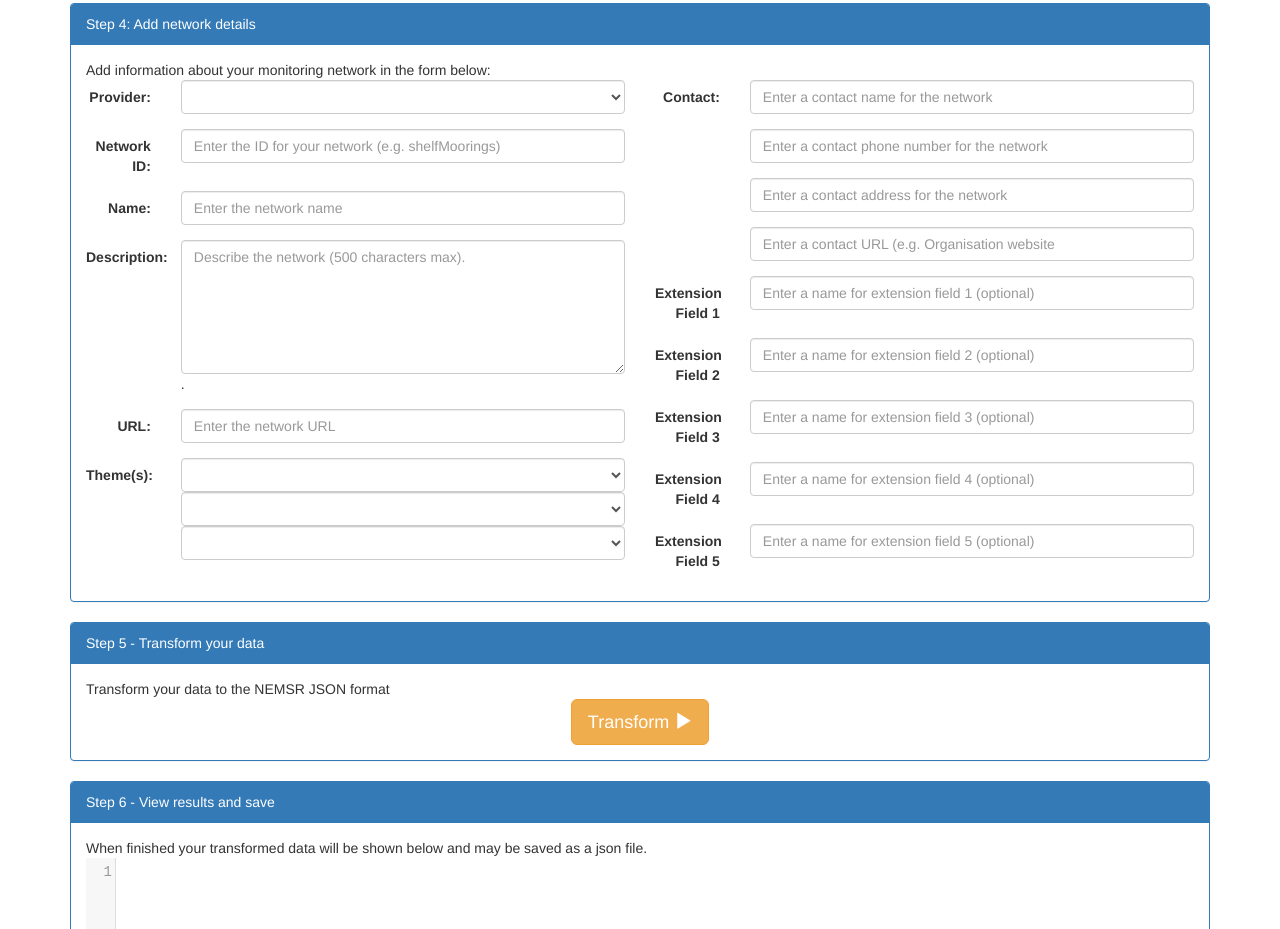
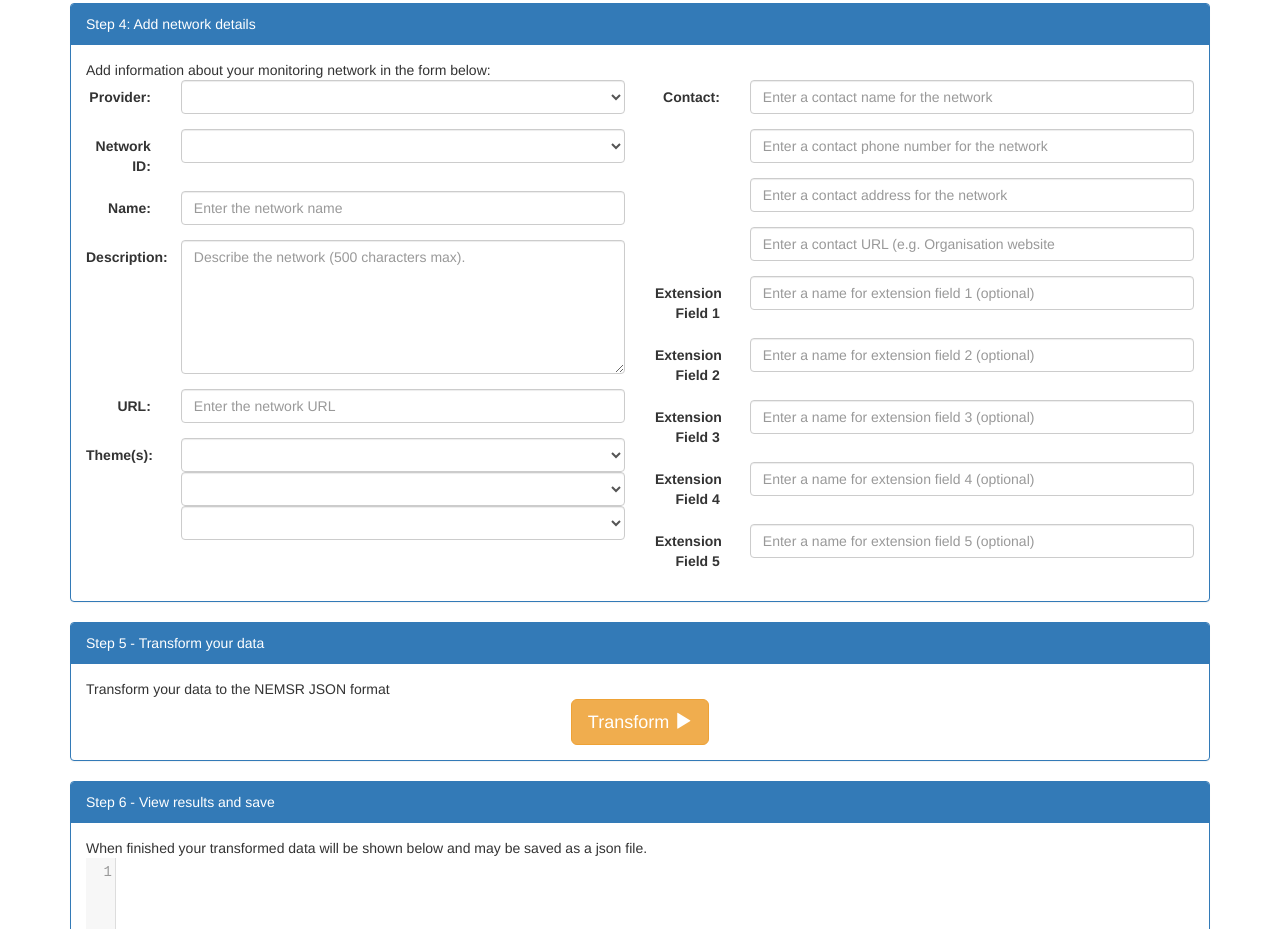
Before and after one commit to neii-tools/csv2geojson, a plain HTML site: page index.html in a window 1280 px wide. Shown: the part 844-1773 px from the top of the page. Drawn offline with nearby package versions, Linux system fonts and the light colour scheme.

Commit message:
Adding controlled list selection for network id

```diff
--- a/index.html
+++ b/index.html
@@ -121,7 +121,11 @@
 				  <div class="form-group">
 					<label class="control-label col-sm-2" for="network-id">Network ID:</label>
 					<div class="col-sm-10">
-				<input type="text" class="form-control" id="network-id" placeholder="Enter the ID for your network (e.g. shelfMoorings)" >
+						<select class="form-control" id="network-id">
+							<option value=""></option>
+							<option value="1">Dummy1</option>
+							<option value="2">Dummy2</option>
+						</select>
 					</div>
 				  </div>
 				  <div class="form-group">
@@ -134,8 +138,6 @@
 					<label class="control-label col-sm-2" for="network-description">Description:</label>
 					<div class="col-sm-10">
 					  <textarea rows="6" class="form-control" id="network-description" placeholder="Describe the network (500 characters max)."></textarea>
-.
-					  <!--<input type="text" style="height:190px" class="form-control" id="network-description" placeholder="Describe the network" >-->
 					</div>
 				  </div>
 				<div class="form-group">
--- a/js/nemsr.js
+++ b/js/nemsr.js
@@ -2,14 +2,15 @@
   //gets the vocab content and populates the approprate form controls.
   $.getJSON("vocabs.json",function(vocabsjson) {
   var providers = vocabsjson.dataProviders;
-  //console.log(providers);
   var themes = vocabsjson.themes;
-  //console.log(themes);
+  var networks = vocabsjson.networks;
+  //populate data provider list
   $('#data-provider').empty();
   $('#data-provider').append($('<option></option>').val("").html(""));
   $.each(providers, function(i, p) {
   $('#data-provider').append($('<option></option>').val(p).html(p));
- });
+	});
+  //populate themes (three boxes)
   $('#environmental-theme1').empty();
   $('#environmental-theme1').append($('<option></option>').val("").html(""));
   $('#environmental-theme2').empty();
@@ -20,6 +21,13 @@
   $('#environmental-theme1').append($('<option></option>').val(p).html(p));
   $('#environmental-theme2').append($('<option></option>').val(p).html(p));
   $('#environmental-theme3').append($('<option></option>').val(p).html(p));
+  });
+  //populate network ids
+
+  $('#network-id').empty();
+  $('#network-id').append($('<option></option>').val("").html(""));
+  $.each(networks, function(i, p) {
+  $('#network-id').append($('<option></option>').val(p[0]).html(p[1]));
  });
 });
 
--- a/vocabs.json
+++ b/vocabs.json
@@ -18,5 +18,19 @@
       "ocean",
       "water",
       "other"
+   ],
+   "networks":[
+      [1,"seismic"],
+      [2, "acousticPressure"],
+      [3, "geomag"],
+      [4, "solarRadiation"],
+      [5, "wdo"],
+      [6, "groundcover"],
+      [7, "ozflux"],
+      [8, "asn"],
+      [9, "soil"],
+      [10, "shelfMoorings"],
+      [11, "hfRadarSites"],
+      [12, "faimms"]
    ]
 }
```
